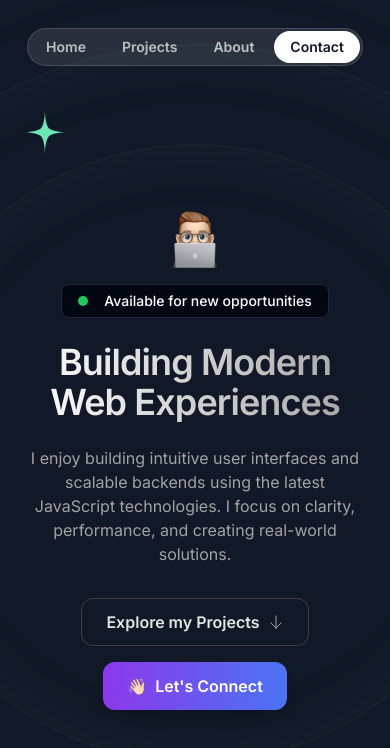
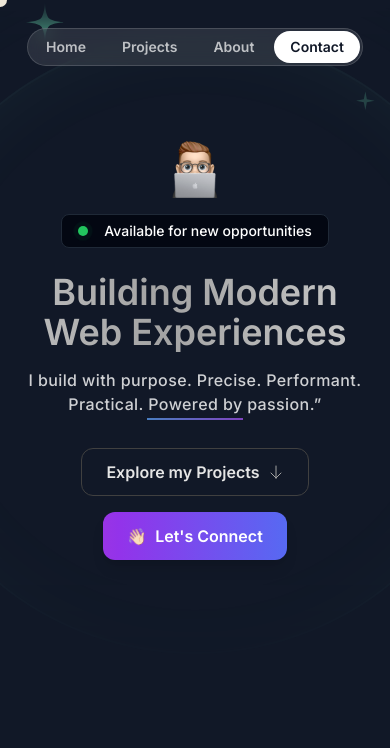
Before and after one commit to vikram-codes/portfolio, a Next.js app: page / in a window 390 px wide. Shown: the top 748 px of the page. Built offline with nearby package versions, Linux system fonts and the light colour scheme; a web font is replaced by a local one.

Commit message:
Hero Section

```diff
--- a/app/globals.css
+++ b/app/globals.css
@@ -10,6 +10,9 @@
   .hero-ring {
     @apply absolute inset-0 border-2 top-1/2 left-1/2 -translate-x-1/2 -translate-y-1/2 rounded-full border-emerald-300/5 shadow-[0_0_80px_inset] shadow-emerald-300/5;
   }
+}
+body {
+  cursor: none;
 }
 
 @keyframes gradient-x {
@@ -35,3 +38,57 @@
 .lets-connect-btn:hover {
   animation-play-state: paused;
 }
+@keyframes wave {
+  0% {
+    transform: rotate(0deg);
+  }
+  10% {
+    transform: rotate(14deg);
+  }
+  20% {
+    transform: rotate(-8deg);
+  }
+  30% {
+    transform: rotate(14deg);
+  }
+  40% {
+    transform: rotate(-4deg);
+  }
+  50% {
+    transform: rotate(10deg);
+  }
+  60% {
+    transform: rotate(0deg);
+  }
+  100% {
+    transform: rotate(0deg);
+  }
+}
+
+.wave-hand {
+  display: inline-block;
+  animation: wave 1.6s ease-in-out infinite;
+  transform-origin: 70% 70%;
+}
+
+@keyframes shimmer {
+  0% {
+    background-position: -200% center;
+  }
+  100% {
+    background-position: 200% center;
+  }
+}
+
+@keyframes typing {
+  from {
+    width: 0;
+  }
+  to {
+    width: 100%;
+  }
+}
+
+.animate-typing {
+  animation: typing 3s steps(30, end) forwards;
+}
--- a/app/layout.tsx
+++ b/app/layout.tsx
@@ -2,6 +2,7 @@
 import "./globals.css";
 import { ReactNode } from "react";
 import { Inter, Calistoga } from "next/font/google";
+import CustomCursor from "../components/CustomCursor";
 
 const inter = Inter({
   subsets: ["latin"],
@@ -26,6 +27,7 @@ export default function RootLayout({ children }: { children: ReactNode }) {
       <body
         className={`${inter.variable} ${calistoga.variable} bg-gray-900 text-white antialiased font-sans`}
       >
+        <CustomCursor />
         {children}
       </body>
     </html>
--- /dev/null
+++ b/components/CustomCursor.tsx
@@ -0,0 +1,36 @@
+"use client";
+
+import { useEffect, useState } from "react";
+
+const CustomCursor = () => {
+  const [position, setPosition] = useState({ x: 0, y: 0 });
+
+  useEffect(() => {
+    const moveCursor = (e: MouseEvent) => {
+      setPosition({ x: e.clientX, y: e.clientY });
+    };
+
+    window.addEventListener("mousemove", moveCursor);
+    return () => {
+      window.removeEventListener("mousemove", moveCursor);
+    };
+  }, []);
+
+  return (
+    <>
+      <style>{`* { cursor: none !important; }`}</style>
+      <div
+        className="fixed z-[9999] pointer-events-none top-0 left-0 rounded-full bg-white"
+        style={{
+          width: "14px",
+          height: "14px",
+          transform: `translate3d(${position.x - 7}px, ${position.y - 7}px, 0)`,
+          transition: "transform 0.08s linear",
+          mixBlendMode: "difference",
+        }}
+      />
+    </>
+  );
+};
+
+export default CustomCursor;
--- a/components/HeroOrbit.tsx
+++ b/components/HeroOrbit.tsx
@@ -2,16 +2,24 @@ function HeroOrbit({
   children,
   size,
   rotation,
-}: //   animationDuration = "0s",
+  animationDuration, // Default animation duration
+}: //   animationSpin = "10s",
 PropsWithChildren<{
   size: number;
   rotation: number;
   animationDuration?: string;
+  //   animationSpin?: string;
 }>) {
   return (
-    <div className="absolute left-1/2 top-1/2 -translate-x-1/2 -translate-y-1/2 ">
+    <div
+      className={`absolute left-1/2 top-1/2 -translate-x-1/2 -translate-y-1/2 pointer-events-none`}
+    >
       <div
-        // className={`border border-red-500`}
+        // className={` ${
+        //   animationSpin
+        //     ? `animate-spin [animation-duration:${animationSpin}]`
+        //     : ""
+        // }`}
         style={{
           width: `${size}px`,
           height: `${size}px`,
@@ -21,7 +29,11 @@ PropsWithChildren<{
         }}
       >
         <div
-          className="inline-flex "
+          className={`inline-flex ${
+            animationDuration
+              ? `animate-spin [animation-duration:${animationDuration}]`
+              : ""
+          }`}
           style={{
             transform: `rotate(-${rotation}deg)`,
           }}
--- a/sections/Header.tsx
+++ b/sections/Header.tsx
@@ -1,6 +1,6 @@
 export const Header = () => {
   return (
-    <div className="flex justify-center items-center relative top-3 p-4">
+    <div className="flex justify-center items-center fixed w-full z-10 top-3 p-4">
       <nav className="flex gap-1 p-0.5 border border-white/15 rounded-full bg-white/10 backdrop-blur">
         <a href="#" className="nav-item">
           Home
--- a/sections/Hero.tsx
+++ b/sections/Hero.tsx
@@ -4,19 +4,17 @@ import ArrowDown from "../assets/icons/arrow-down.svg";
 import Image from "next/image";
 // import grainImage from "../assets/images/grain.jpg";
 import Star from "../assets/icons/star.svg";
+import Sparkle from "../assets/icons/sparkle.svg";
 import HeroOrbit from "../components/HeroOrbit";
 
 export const HeroSection = () => {
   return (
     <div className="py-32 md:py-48 relative z-0 overflow-x-clip">
-      {/* <div
-        className="absolute inset-0 -z-30 opacity-5"
-        style={{ backgroundImage: `url(${grainImage.src})` }}
-      ></div> */}
-      <div className="size-[620px] hero-ring"></div>
-      <div className="size-[820px] hero-ring"></div>
-      <div className="size-[1020px] hero-ring"></div>
-      <div className="size-[1220px] hero-ring"></div>
+      <div className="absolute inset-0 [mask-image:linear-gradient(to_bottom,transparent,black_10%,black_70%,transparent)]">
+        <div className="size-[620px] hero-ring pointer-events-none"></div>
+        <div className="size-[820px] hero-ring pointer-events-none"></div>
+        <div className="size-[1020px] hero-ring pointer-events-none"></div>
+        <div className="size-[1220px] hero-ring pointer-events-none"></div>
         <HeroOrbit size={800} rotation={-72}>
           <Star className="size-28 text-emerald-300" />
         </HeroOrbit>
@@ -26,6 +24,28 @@ export const HeroSection = () => {
         <HeroOrbit size={590} rotation={98}>
           <Star className="size-8 text-emerald-300" />
         </HeroOrbit>
+        <HeroOrbit size={430} rotation={-15}>
+          <Sparkle className="size-8 text-emerald-300/20" />
+        </HeroOrbit>
+        <HeroOrbit size={440} rotation={80}>
+          <Sparkle className="size-5 text-emerald-300/20" />
+        </HeroOrbit>
+        <HeroOrbit size={530} rotation={180}>
+          <Sparkle className="size-10 text-emerald-300/20" />
+        </HeroOrbit>
+        <HeroOrbit size={710} rotation={145}>
+          <Sparkle className="size-14 text-emerald-300/20" />
+        </HeroOrbit>
+        <HeroOrbit size={720} rotation={85}>
+          <div className="size-3 rounded-full bg-emerald-300/20" />
+        </HeroOrbit>
+        <HeroOrbit size={520} rotation={-40}>
+          <div className="size-2 rounded-full bg-emerald-300/20" />
+        </HeroOrbit>
+        <HeroOrbit size={650} rotation={-5}>
+          <div className="size-2 rounded-full bg-emerald-300/20" />
+        </HeroOrbit>
+      </div>
       <div className="container">
         <div className="flex flex-col items-center">
           <Image
@@ -45,14 +65,13 @@ export const HeroSection = () => {
           </div>
         </div>
 
-        <h1 className="text-balance bg-gradient-to-r from-white to-neutral-400 bg-clip-text text-transparent text-3xl sm:text-4xl md:text-5xl font-semibold text-center mt-6 md:mt-8 leading-tight tracking-tight">
+        <h1 className="text-4xl md:text-5xl font-semibold text-center mt-6 md:mt-8 bg-gradient-to-r from-white via-neutral-400 to-white bg-[length:300%] bg-clip-text text-transparent animate-[shimmer_4s_infinite]">
           Building Modern Web Experiences
         </h1>
 
-        <p className="mt-6 max-w-2xl mx-auto text-center animate-fadeIn opacity-0 animate-delay-300 text-neutral-400 text-sm sm:text-base md:text-lg leading-relaxed">
-          I enjoy building intuitive user interfaces and scalable backends using
-          the latest JavaScript technologies. I focus on clarity, performance,
-          and creating real-world solutions.
+        <p className="mt-4 text-center text-white/80 font-medium tracking-wide relative after:content-[''] after:absolute after:left-1/2 after:-bottom-1 after:-translate-x-1/2 after:w-24 after:h-[2px] after:bg-gradient-to-r after:from-blue-400 after:to-purple-500 after:animate-pulse">
+          I build with purpose. Precise. Performant. Practical. Powered by
+          passion.”
         </p>
 
         <div className="flex flex-col md:flex-row items-center justify-center mt-8 gap-4">
@@ -63,8 +82,14 @@ export const HeroSection = () => {
             <ArrowDown className="size-4 text-neutral-400" />
           </button>
 
-          <button className="lets-connect-btn inline-flex items-center gap-2 px-6 h-12 rounded-xl text-white font-semibold shadow-lg border-0">
-            <span>👋🏻</span>
+          <button
+            className="lets-connect-btn inline-flex items-center gap-2 px-6 h-12 rounded-xl text-white font-semibold shadow-lg border-0 hover:scale-105 transition-transform duration-300
+hover:shadow-[0_0_20px_rgba(255,255,255,0.3)]
+hover:backdrop-blur-sm hover:bg-white/10
+"
+          >
+            <span className="wave-hand">👋🏻</span>
+
             <span>Let&#39;s Connect</span>
           </button>
         </div>
```
Lines whose indentation alone changed are shown as unchanged.
